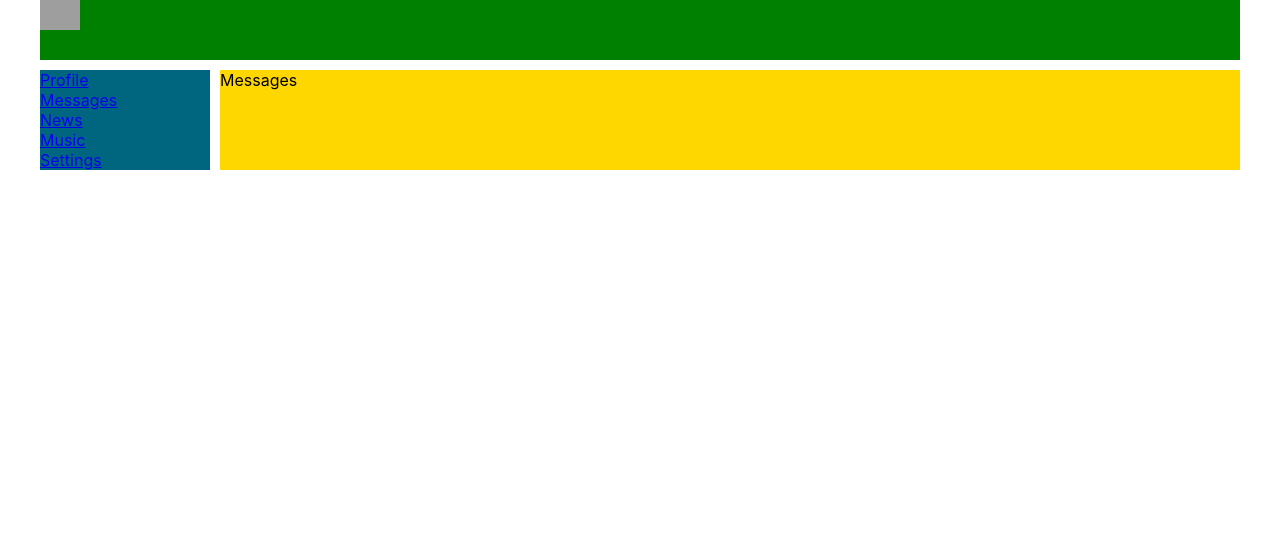
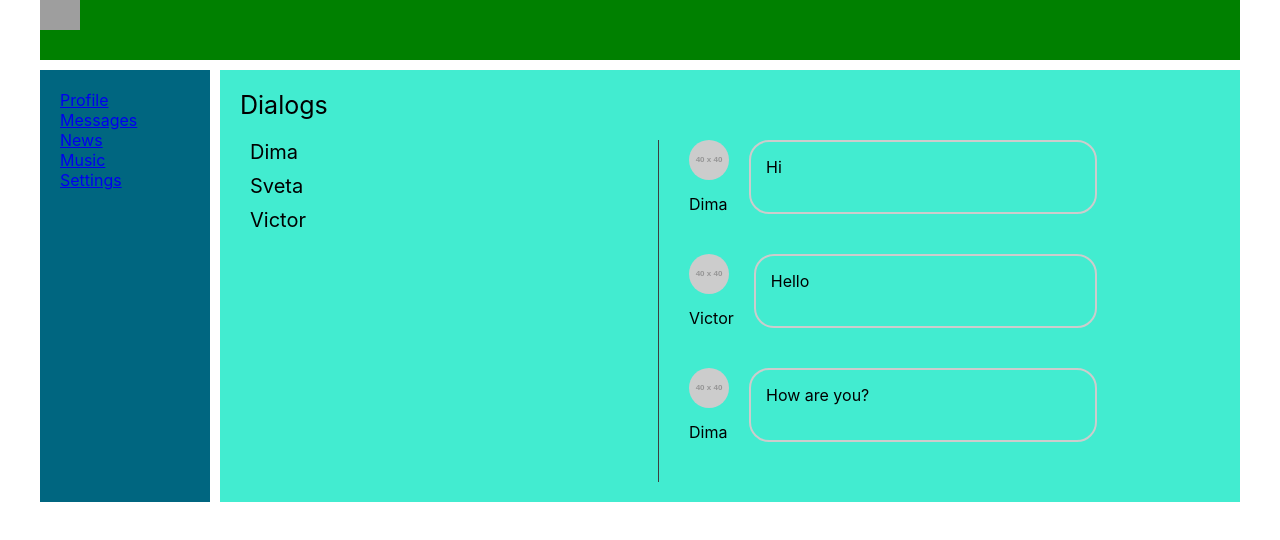
Before and after one commit to NeoTheBestDeveloper/Neochat-2.0, a React (Create React App) app: page /messages in a window 1280 px wide. Shown: the top 540 px of the page. Built offline with nearby package versions, Linux system fonts and the light colour scheme; grey boxes are pictures that could not be loaded.

Commit message:
21. Уроки React JS (Верстаем страницу Диалогов) - react курсы бесплатно

```diff
--- a/src/App.css
+++ b/src/App.css
@@ -12,5 +12,5 @@
 
 .content-wrapper {
   grid-area: c;
-  background-color: gold;
+  background-color: rgba(61, 236, 207, 0.973);
 }
--- a/src/Components/Dialogs/Dialogs.jsx
+++ b/src/Components/Dialogs/Dialogs.jsx
@@ -1,8 +1,21 @@
 import s from './Dialogs.module.css';
+import Message from './Message/Message';
 
 const Dialogs = (props) => {
-    return <div className={s.Dialogs}>
-        Messages
+    return <div className={s.dialogs}>
+        <div className={s.dialogs_title}>Dialogs</div>
+        <div className={s.content_wrapper}>
+            <div className={s.dialogs_items}>
+                <div className={s.dialog}><a href=".s">Dima</a></div>
+                <div className={s.dialog}><a href=".s">Sveta</a></div>
+                <div className={s.dialog}><a href=".s">Victor</a></div>
+            </div>
+            <div className={s.messages}>
+                <Message author='Dima' text='Hi' ava='http://placehold.it/40x40/' />
+                <Message author='Victor' text='Hello' ava='http://placehold.it/40x40/' />
+                <Message author='Dima' text='How are you?' ava='http://placehold.it/40x40/' />
+            </div>
+        </div>
     </div>
 }
 
--- a/src/Components/Dialogs/Dialogs.module.css
+++ b/src/Components/Dialogs/Dialogs.module.css
@@ -0,0 +1,34 @@
+.content_wrapper {
+  display: flex;
+  margin-bottom: 20px;
+}
+
+.dialogs_title {
+  font-size: 25px;
+  margin: 20px;
+}
+
+.dialogs_items {
+  width: 40%;
+  border-right: 1px solid #3e3e3e;
+  margin-left: 30px;
+}
+
+.dialog {
+  font-size: 20px;
+  margin-bottom: 10px;
+}
+
+.dialog a {
+  text-decoration: none;
+  color: #000;
+}
+
+.dialog a:hover {
+  color: #69746a;
+}
+
+.messages {
+  width: 40%;
+  margin-left: 30px;
+}
--- /dev/null
+++ b/src/Components/Dialogs/Message/Message.jsx
@@ -0,0 +1,15 @@
+import s from './Message.module.css';
+
+const Message = (props) => {
+    return <div className={s.message}>
+        <div className={s.message_author}>
+            <img className={s.author_ava} src={props.ava} alt="" />
+            <div className={s.author_name}>{props.author}</div>
+        </div>
+        <div className={s.message_content}>
+            <div className={s.message_text}>{props.text}</div>
+        </div>
+    </div>
+}
+
+export default Message;
--- /dev/null
+++ b/src/Components/Dialogs/Message/Message.module.css
@@ -0,0 +1,20 @@
+.message {
+  display: flex;
+  margin-bottom: 40px;
+}
+
+.message_author {
+  margin-right: 20px;
+}
+
+.author_ava {
+  margin-bottom: 10px;
+  border-radius: 50%;
+}
+
+.message_content {
+  border: 2px solid #ccc;
+  width: 100%;
+  border-radius: 20px;
+  padding: 15px;
+}
--- a/src/Components/Nav/Navbar.module.css
+++ b/src/Components/Nav/Navbar.module.css
@@ -1,4 +1,5 @@
 .nav {
   grid-area: n;
   background-color: rgb(0, 102, 128);
+  padding: 20px;
 }
```
